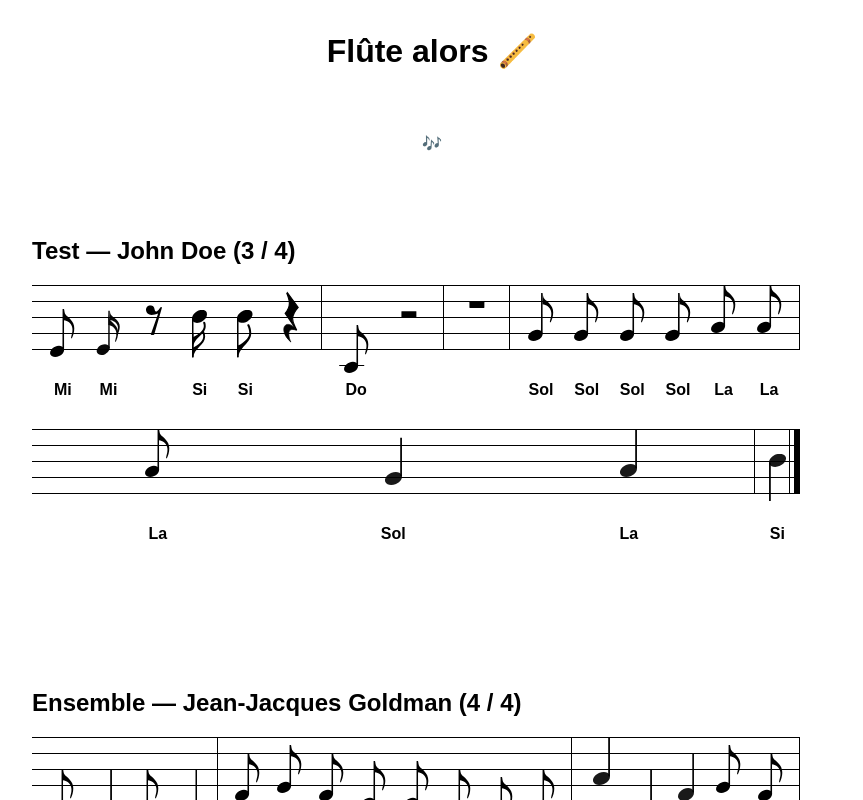
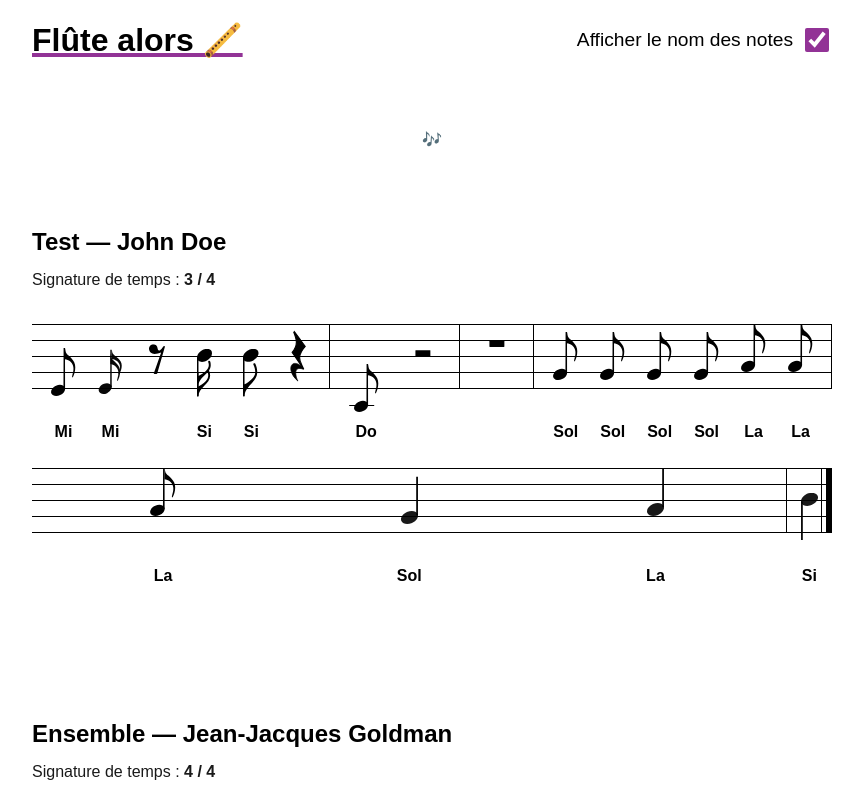
Before and after one commit to bellangerq/flute-alors, a Vue app: page / in a window 1280 px wide. Shown: the top 800 px of the page, without its empty margins (208-1071 px from the left). Built offline with nearby package versions, Linux system fonts and the light colour scheme.

Commit message:
add toggle to hide/show notes name

```diff
--- a/src/App.vue
+++ b/src/App.vue
@@ -1,5 +1,5 @@
 <script setup>
-import { computed } from "vue";
+import { ref, computed } from "vue";
 
 import Sheet from "./components/Sheet.vue";
 import Accordion from "./components/Accordion.vue";
@@ -19,12 +19,21 @@ const computedSheets = computed(() => {
     }),
   }));
 });
+
+const showNotesName = ref(true);
 </script>
 
 <template>
-  <main>
+  <header>
     <h1>Flûte alors 🪈</h1>
 
+    <div class="show-notes-names">
+      <label for="showNotesName">Afficher le nom des notes</label>
+      <input type="checkbox" id="showNotesName" v-model="showNotesName" />
+    </div>
+  </header>
+
+  <main>
     <hr />
 
     <ul class="sheet-list">
@@ -35,6 +44,7 @@ const computedSheets = computed(() => {
           :items="sheet.items"
           :time-signature="sheet.timeSignature"
           :start-value="sheet.startValue"
+          :show-notes-name="showNotesName"
         />
       </li>
     </ul>
@@ -71,13 +81,37 @@ const computedSheets = computed(() => {
 </template>
 
 <style scoped>
+header {
+  display: flex;
+  align-items: center;
+  justify-content: space-between;
+}
+
 h1 {
   text-align: center;
-  margin: 1rem 0 4rem;
+  margin: 0;
+  text-decoration: underline;
+  text-decoration-color: var(--theme-color);
+  text-decoration-thickness: 0.25rem;
+}
+
+.show-notes-names {
+  align-items: center;
+  gap: 0.5rem;
+  display: flex;
+}
+
+label {
+  font-size: 1.2rem;
+}
+
+[type="checkbox"] {
+  height: 1.5rem;
+  width: 1.5rem;
+  accent-color: var(--theme-color);
 }
 
 hr {
-  border-color: var(--theme);
   border: none;
   margin: 4rem auto;
   text-align: center;
@@ -92,7 +126,7 @@ hr::after {
   display: flex;
   flex-direction: column;
   gap: 10rem;
-  padding: 0 2rem 0 0;
+  padding: 0;
   margin: 0;
   list-style: none;
 }
--- a/src/components/Sheet.vue
+++ b/src/components/Sheet.vue
@@ -25,13 +25,14 @@ const props = defineProps({
     type: Number,
     required: false,
   },
+  showNotesName: Boolean,
 });
 
 /**
  * TODO:
  * - fix dot for all notes
  * - directly use computed as "value"
- * - add clef de sol
+ * - add clef de sol (wrapper around bar-wrapper with same grid)
  * - add lied notes
  * - add beamed notes
  */
@@ -64,9 +65,13 @@ const chunkedItems = computed(() => {
 </script>
 
 <template>
-  <h2>
-    {{ name }} — {{ author }} ({{ timeSignature[0] }} / {{ timeSignature[1] }})
-  </h2>
+  <h2>{{ name }} — {{ author }}</h2>
+
+  <p class="details">
+    Signature de temps :
+    <strong>{{ timeSignature[0] }} / {{ timeSignature[1] }}</strong>
+  </p>
+
   <div class="bar-wrapper">
     <div
       v-for="(chunk, i) in chunkedItems"
@@ -81,12 +86,22 @@ const chunkedItems = computed(() => {
         :name="item.name"
         :value="item.value"
         :dotted="item.dotted"
+        :show-notes-name="showNotesName"
       />
     </div>
   </div>
 </template>
 
 <style scoped>
+h2 {
+  margin: 0.5rem 0;
+}
+
+.details {
+  color: rgb(0 0 0 / 0.9);
+  margin: 0 0 2rem;
+}
+
 .bar-wrapper {
   --min-bar-width: 4rem;
   --sheet-columns: 16;
--- a/src/components/SheetItem.vue
+++ b/src/components/SheetItem.vue
@@ -15,6 +15,7 @@ const props = defineProps({
     required: true,
   },
   dotted: Boolean,
+  showNotesName: Boolean,
 });
 
 const isStemDown = computed(() => {
@@ -54,9 +55,11 @@ const iconSrc = computed(() => {
         />
       </div>
     </span>
-    <span v-if="name" class="name">
-      <strong>{{ name }}</strong>
-    </span>
+    <Transition>
+      <span v-if="name && showNotesName" class="name">
+        <strong>{{ name }}</strong>
+      </span>
+    </Transition>
   </div>
 </template>
 
@@ -181,4 +184,15 @@ const iconSrc = computed(() => {
 .do-line.shifted {
   left: 35%;
 }
+
+/* Transition for notes name */
+.v-enter-active,
+.v-leave-active {
+  transition: opacity 0.2s ease;
+}
+
+.v-enter-from,
+.v-leave-to {
+  opacity: 0;
+}
 </style>
--- a/src/style.css
+++ b/src/style.css
@@ -1,8 +1,13 @@
+:root {
+  --theme-color: rgb(146 51 150);
+}
+
 body {
   font-family: sans-serif;
   max-width: 50rem;
   margin: 0 auto;
   padding: 1rem 1rem 10rem;
+  line-height: 1.5;
 }
 
 *:focus {
```
